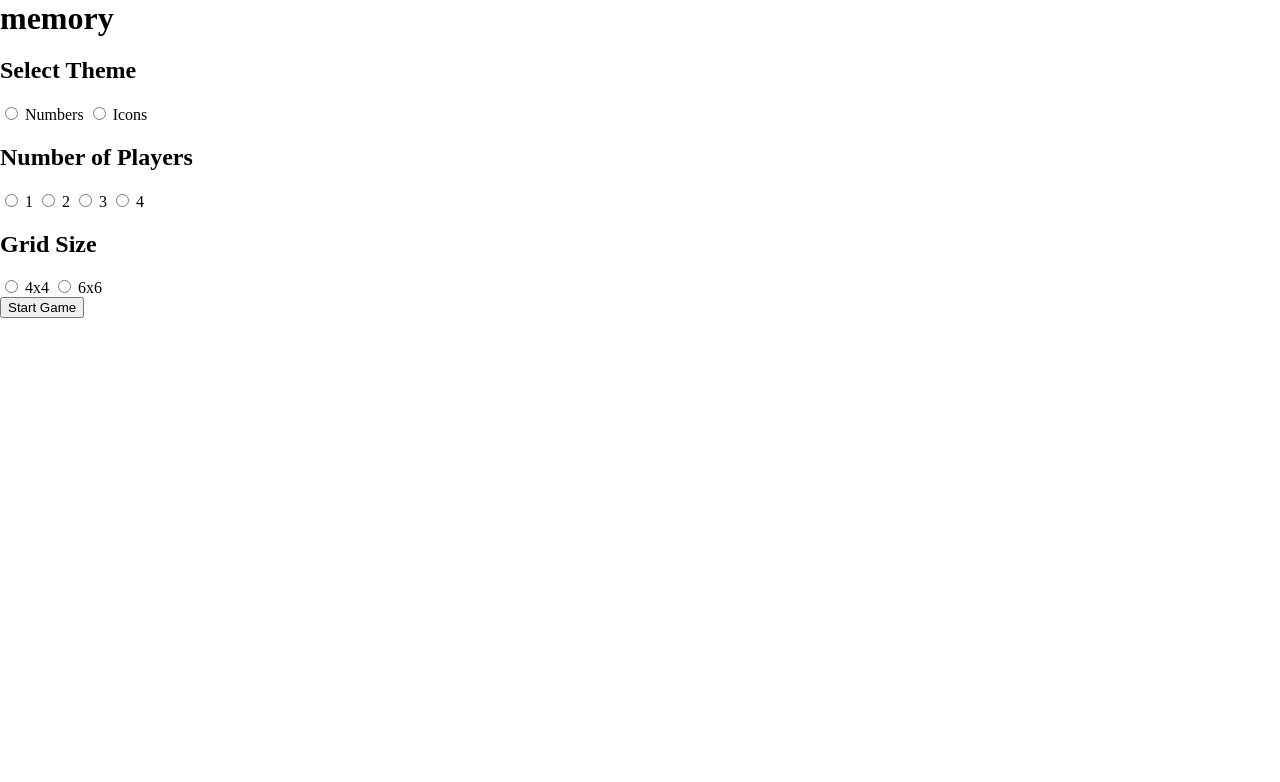
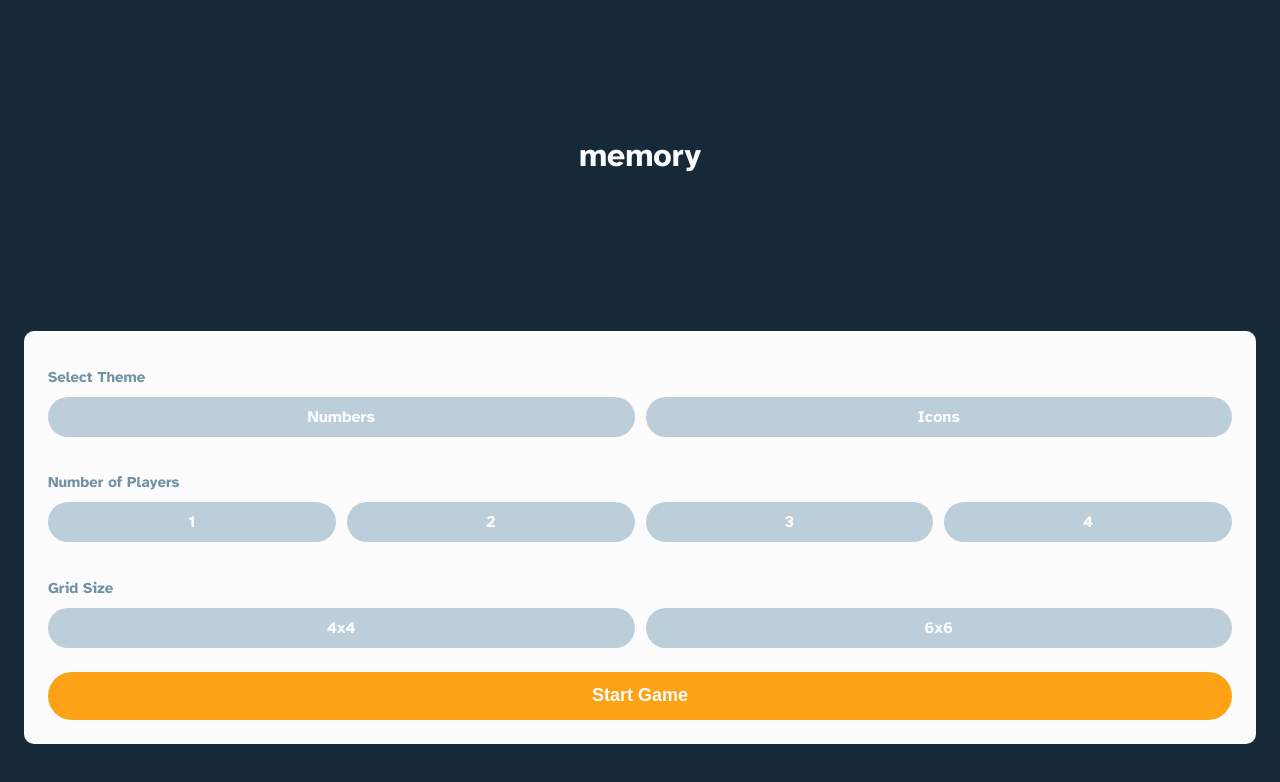
Before and after one commit to solomonnyamson/memory-game, a plain HTML site: page index.html in a window 1280 px wide. Drawn offline with Linux system fonts and the light colour scheme.

Commit message:
style: Complete style of the game start screen

```diff
--- a/index.html
+++ b/index.html
@@ -1,65 +1,66 @@
 <!DOCTYPE html>
 <html lang="en">
   <head>
-  <meta charset="UTF-8">
-  <meta name="viewport" content="width=device-width, initial-scale=1.0">
-  <meta name="author" content="Solomon Nyamson">
-  <meta name="description" content="Memory Game Website">
+    <meta charset="UTF-8" />
+    <meta name="viewport" content="width=device-width, initial-scale=1.0" />
+    <meta name="author" content="Solomon Nyamson" />
+    <meta name="description" content="Memory Game Website" />
 
-  <link rel="icon" type="image/png" sizes="32x32" href="./assets/favicon-32x32.png">
-  <link rel="stylesheet" href="style.css">
+    <link
+      rel="icon"
+      type="image/png"
+      sizes="32x32"
+      href="./assets/favicon-32x32.png"
+    />
+    <link rel="stylesheet" href="style.css" />
 
     <title>Frontend Mentor | Memory game</title>
   </head>
   <body>
-
     <!-- Game setup start -->
     <div class="wrapper">
       <h1 class="game-title">memory</h1>
       <div class="game-board">
-      <div class="game-board__theme">
-        <h2>Select Theme</h2>
-        <label for="numbers" name="theme">
-          <input type="radio" name="theme" id="numbers">
+        <div class="game-board__section theme">
+          <h2 class="game-board__section-title">Select Theme</h2>
+          <div class="theme_label">
+            <input
+              class="theme__input"
+              type="radio"
+              name="theme"
+              id="numbers"
+            />
+            <label class="theme__label" for="numbers" name="theme">
               Numbers
             </label>
-        <label for="icons" name="theme">
-          <input type="radio" name="theme" id="icons">
-          Icons
-        </label>
+            <input type="radio" name="theme" id="icons" />
+            <label for="icons" name="theme"> Icons </label>
           </div>
-      <div class="game-board__player">
-        <h2>Number of Players</h2>
-        <label for="1" name="player">
-          <input type="radio" name="player" id="1">
-          1
-        </label>
-        <label for="2" name="player">
-          <input type="radio" name="player" id="2">
-          2
-        </label>
-        <label for="3" name="player">
-          <input type="radio" name="player" id="3">
-          3
-        </label>
-        <label for="4" name="player">
-          <input type="radio" name="player" id="4">
-          4
-        </label>
         </div>
-      <div class="game-board__size">
-        <h2>Grid Size</h2>
-        <label for="4x4" name="size">
-          <input type="radio" name="size" id="4x4">
-          4x4
-        </label>
-        <label for="6x6" name="size">
-          <input type="radio" name="size" id="6x6">
-          6x6
-        </label>
+        <div class="game-board__section">
+          <h2 class="game-board__section-title">Number of Players</h2>
+          <div class="theme_label">
+            <input type="radio" name="player" id="1" />
+            <label for="1" name="player"> 1 </label>
+            <input type="radio" name="player" id="2" />
+            <label for="2" name="player"> 2 </label>
+            <input type="radio" name="player" id="3" />
+            <label for="3" name="player"> 3 </label>
+            <input type="radio" name="player" id="4" />
+            <label for="4" name="player"> 4 </label>
+          </div>
+        </div>
+        <div class="game-board__section">
+          <h2 class="game-board__section-title">Grid Size</h2>
+          <div class="theme_label">
+            <input type="radio" name="size" id="4x4" />
+            <label for="4x4" name="size"> 4x4 </label>
+            <input type="radio" name="size" id="6x6" />
+            <label for="6x6" name="size"> 6x6 </label>
+          </div>
         </div>
         <div class="game-board__button">
-        <button>Start Game</button>
+          <button class="menu-button">Start Game</button>
         </div>
       </div>
     </div>
@@ -115,7 +116,5 @@
     <!-- Solo game time and moves counter end -->
 
     <!-- Game board end -->
-
-
   </body>
 </html>
--- a/style.css
+++ b/style.css
@@ -1,17 +1,17 @@
 /* FONT */
-@import url('https://fonts.googleapis.com/css2?family=Atkinson+Hyperlegible:wght@400;700&display=swap');
+@import url("https://fonts.googleapis.com/css2?family=Atkinson+Hyperlegible:wght@400;700&display=swap");
 
 /* COLOR VARIABLES */
 :root {
-    --orange: #FDA214;
-    --medium-grey: #BCCED9;
+  --orange: #fda214;
+  --light-orange: #ffb84a;
+  --medium-grey: #bcced9;
   --medium-blue: #304859;
   --dark-blue: #152938;
-    --light-grey: #F2F2F2;
-    --very-light-grey: #FCFCFC;
-    --soft-sea-blue: #7191A5;
-    --medium-sea-blue: #6395B8;
-
+  --light-grey: #f2f2f2;
+  --very-light-grey: #fcfcfc;
+  --soft-sea-blue: #7191a5;
+  --medium-sea-blue: #6395b8;
 }
 
 /* DEFAULT RESET */
@@ -34,3 +34,101 @@ p {
 html:focus-within {
   scroll-behavior: smooth;
 }
+
+/* MAIN LAYOUT - MOBILE FIRST VIEW */
+body {
+  font-family: "Atkinson Hyperlegible", sans-serif;
+}
+
+.wrapper {
+  display: grid;
+  place-items: center;
+  background-color: var(--dark-blue);
+  min-height: 100vh;
+  padding: 0 1.5rem;
+}
+
+.game-board {
+  display: grid;
+  place-items: center;
+  background-color: var(--very-light-grey);
+  width: 100%;
+  border-radius: 10px;
+  padding: 1.5rem;
+}
+
+.game-title {
+  font-size: 2rem;
+  font-weight: bold;
+  color: var(--very-light-grey);
+  margin-top: 5rem;
+  margin-bottom: 2.8125rem;
+}
+
+.game-board__section {
+  width: 100%;
+  margin-bottom: 1.5rem;
+}
+
+.theme_label {
+  display: flex;
+  gap: 0.6875rem;
+}
+
+.game-board__section input[type="radio"] {
+  opacity: 0;
+  position: fixed;
+  width: 0;
+}
+
+.game-board__section-title {
+  font-size: 0.9375rem;
+  color: var(--soft-sea-blue);
+  margin-bottom: 0.6875rem;
+}
+
+.game-board__section label {
+  padding: 0.625rem 0;
+  display: block;
+  flex: 1;
+  text-align: center;
+  border-radius: 1.625rem;
+  font-size: 1rem;
+  color: var(--very-light-grey);
+  background-color: var(--medium-grey);
+  font-weight: bold;
+}
+
+.game-board__section label:hover {
+  background-color: var(--medium-sea-blue);
+}
+
+.game-board__section input[type="radio"]:checked + label {
+  background-color: var(--medium-blue);
+}
+
+.game-board__section input[type="radio"]:focus + label {
+  background-color: var(--medium-blue);
+}
+
+.game-board__button {
+  width: 100%;
+}
+.menu-button {
+ width: 100%;
+  border-radius: 1.625rem;
+  padding: 0.865rem 0;
+  background-color: var(--orange);
+  border: none;
+  font-size: 1.125rem;
+  font-weight: bold;
+  color: var(--very-light-grey);
+}
+
+.menu-button:hover {
+  background-color: var(--light-orange);
+}
+
+.menu-button:focus {
+  background-color: var(--light-orange);
+}
```
Lines whose indentation alone changed are shown as unchanged.
